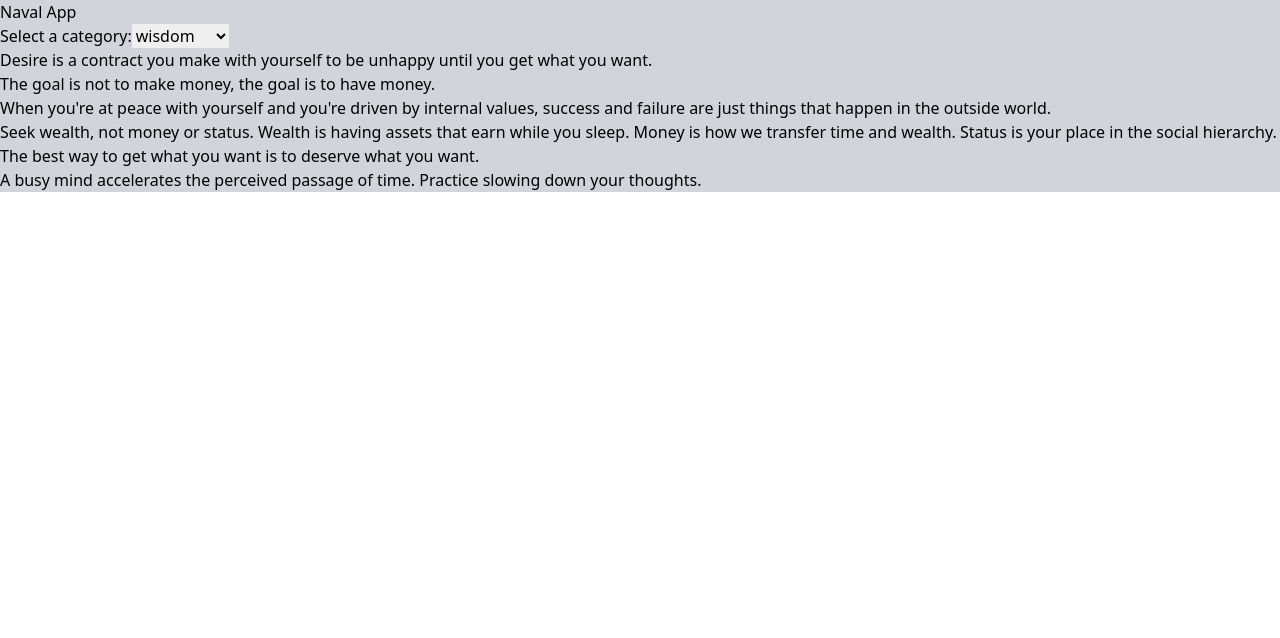
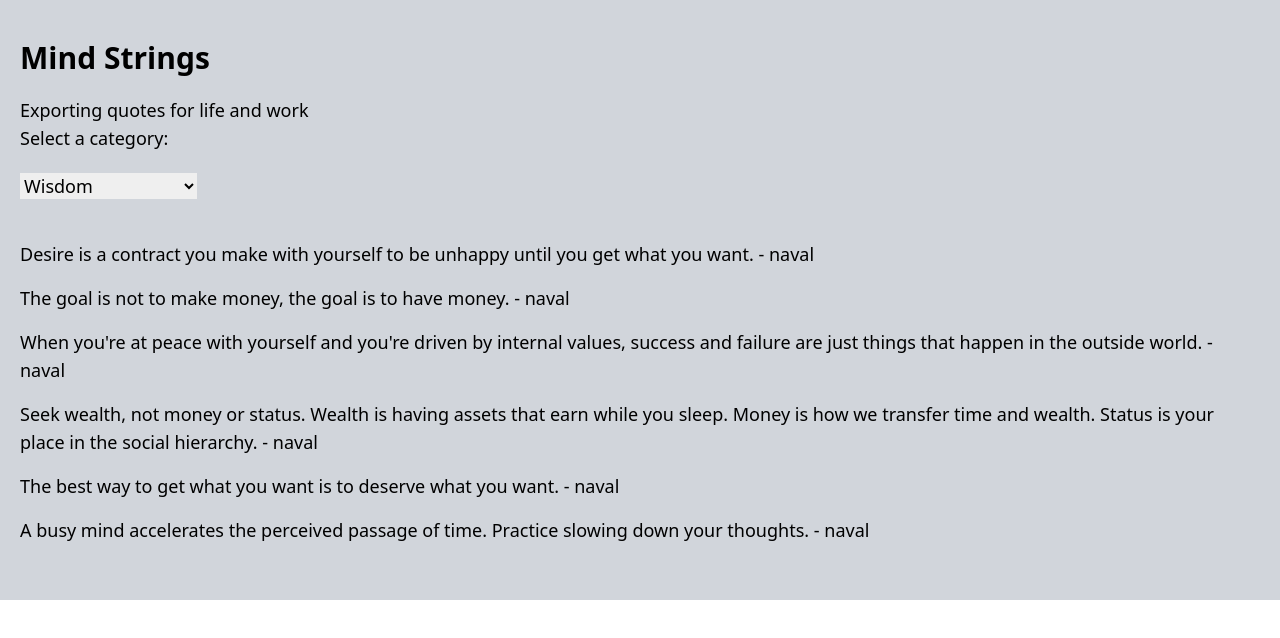
Before and after one commit to joehalls605/Mind-Strings, a React (Create React App) app: page / in a window 1280 px wide. Shown: the top 638 px of the page. Built offline with nearby package versions, Linux system fonts and the light colour scheme.

Commit message:
modified the name and quotes

```diff
--- a/src/App.js
+++ b/src/App.js
@@ -1,5 +1,5 @@
 import React, { useState } from 'react';
-import navalQuotes from './Quotes/navalQuotes';
+import quotes from './Quotes/quotes';
 
 function App() {
 
@@ -9,21 +9,25 @@
   setSelectedCategory(event.target.value);
 }
 
-  const filteredQuotes = navalQuotes.filter(item => item.category === selectedCategory);
-  const items = filteredQuotes.map((quote, index) => <p key={index}>{quote.quote}</p>);
+  const filteredQuotes = quotes.filter(item => item.category === selectedCategory);
+  const items = filteredQuotes.map((quote, index) => (
+    <p key={index} className="mb-4">{quote.quote} - {quote.author}</p>
+  ));
 
   return (
-    <div className="bg-gray-300">
-      <h1>Naval App</h1>
-      <div>
-        <label htmlFor="category">Select a category:</label>
-        <select id="category" value={selectedCategory} onChange={handleCategoryChange}>
-          <option value="wisdom">wisdom</option>
-          <option value="happiness">happiness</option>
-          <option value="life">life</option>
+    <div className="bg-gray-300  p-5">
+      <h1 className='text-3xl font-bold py-5 font-sans'>Mind Strings</h1>
+      <p className='text-lg font-sans'>Exporting quotes for life and work</p>
+      <div className='pb-5 text-lg font-sans'>
+        <label className="block mb-5 text-lg font-sans" htmlFor="category">Select a category:</label>
+        <select id="category" value={selectedCategory} onChange={handleCategoryChange} >
+        <option value="" disabled hidden>Choose a category</option>
+          <option value="wisdom">Wisdom</option>
+          <option value="happiness">Happiness</option>
+          <option value="life">Life</option>
         </select>
-      </div>
-      <div>{items}</div>
+        </div>
+      <div className='text-lg font-sans py-5'>{items}</div>
       {console.log(items)}
     </div>
   );
--- a/src/Quotes/navalQuotes.js
+++ /dev/null
@@ -1,60 +0,0 @@
-const navalQuotes = [
-    {
-      category: 'wisdom',
-      quote: "Desire is a contract you make with yourself to be unhappy until you get what you want.",
-    },
-    {
-      category: 'wisdom',
-      quote: "The goal is not to make money, the goal is to have money.",
-    },
-    {
-      category: 'wisdom',
-      quote: "When you're at peace with yourself and you're driven by internal values, success and failure are just things that happen in the outside world.",
-    },
-    {
-      category: 'wisdom',
-      quote: "Seek wealth, not money or status. Wealth is having assets that earn while you sleep. Money is how we transfer time and wealth. Status is your place in the social hierarchy.",
-    },
-    {
-      category: 'wisdom',
-      quote: "The best way to get what you want is to deserve what you want.",
-    },
-    {
-      category: 'wisdom',
-      quote: "A busy mind accelerates the perceived passage of time. Practice slowing down your thoughts.",
-    },
-    {
-      category: 'happiness',
-      quote: "Happiness is a choice and a skill and you can devote yourself to learning that skill and making that choice.",
-    },
-    {
-      category: 'happiness',
-      quote: "The foundation of happiness is health – physical, mental, and emotional.",
-    },
-    {
-      category: 'happiness',
-      quote: "The trick to being really fulfilled is to be grateful.",
-    },
-    {
-      category: 'happiness',
-      quote: "Suffering is just a refusal to accept the way things are.",
-    },
-    {
-      category: 'life',
-      quote: "The time you enjoy wasting is not wasted time.",
-    },
-    {
-      category: 'life',
-      quote: "All the real benefits in life come from compound interest.",
-    },
-    {
-      category: 'life',
-      quote: "Play long-term games with long-term people.",
-    },
-    {
-      category: 'life',
-      quote: "Your business and your relationships should be set up so that they can run as well without you as they do with you.",
-    },
-  ];
-
-  export default navalQuotes;
--- /dev/null
+++ b/src/Quotes/quotes.js
@@ -0,0 +1,74 @@
+const quotes = [
+  {
+    category: 'wisdom',
+    author: 'naval',
+    quote: "Desire is a contract you make with yourself to be unhappy until you get what you want.",
+  },
+  {
+    category: 'wisdom',
+    author: 'naval',
+    quote: "The goal is not to make money, the goal is to have money.",
+  },
+  {
+    category: 'wisdom',
+    author: 'naval',
+    quote: "When you're at peace with yourself and you're driven by internal values, success and failure are just things that happen in the outside world.",
+  },
+  {
+    category: 'wisdom',
+    author: 'naval',
+    quote: "Seek wealth, not money or status. Wealth is having assets that earn while you sleep. Money is how we transfer time and wealth. Status is your place in the social hierarchy.",
+  },
+  {
+    category: 'wisdom',
+    author: 'naval',
+    quote: "The best way to get what you want is to deserve what you want.",
+  },
+  {
+    category: 'wisdom',
+    author: 'naval',
+    quote: "A busy mind accelerates the perceived passage of time. Practice slowing down your thoughts.",
+  },
+  {
+    category: 'happiness',
+    author: 'naval',
+    quote: "Happiness is a choice and a skill and you can devote yourself to learning that skill and making that choice.",
+  },
+  {
+    category: 'happiness',
+    author: 'naval',
+    quote: "The foundation of happiness is health – physical, mental, and emotional.",
+  },
+  {
+    category: 'happiness',
+    author: 'naval',
+    quote: "The trick to being really fulfilled is to be grateful.",
+  },
+  {
+    category: 'happiness',
+    author: 'naval',
+    quote: "Suffering is just a refusal to accept the way things are.",
+  },
+  {
+    category: 'life',
+    author: 'naval',
+    quote: "The time you enjoy wasting is not wasted time.",
+  },
+  {
+    category: 'life',
+    author: 'naval',
+    quote: "All the real benefits in life come from compound interest.",
+  },
+  {
+    category: 'life',
+    author: 'naval',
+    quote: "Play long-term games with long-term people.",
+  },
+  {
+    category: 'life',
+    author: 'naval',
+    quote: "Your business and your relationships should be set up so that they can run as well without you as they do with you.",
+  },
+];
+
+export default quotes;
```
